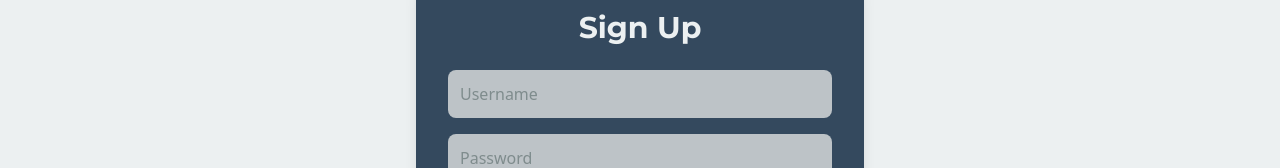
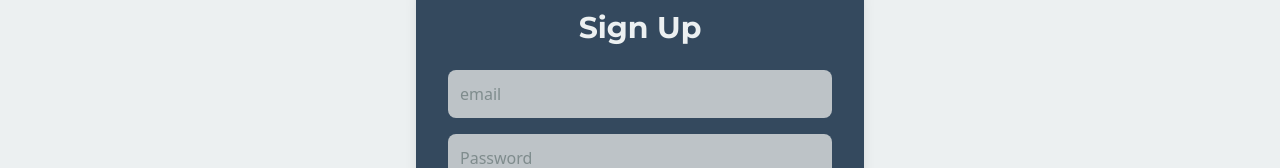
Before and after one commit to Pius-Donkor/e-commerce-vite, a React (Vite) app: page /signup in a window 1280 px wide. Shown: the part 280-448 px from the top of the page. Built offline with nearby package versions, Linux system fonts and the light colour scheme.

Commit message:
Update Signup.jsx

```diff
--- a/src/features/Authentication/Signup.jsx
+++ b/src/features/Authentication/Signup.jsx
@@ -1,20 +1,27 @@
 import { useState } from "react";
 import toast from "react-hot-toast";
+import { useNavigate } from "react-router-dom";
+import { generateId } from "../../helper";
 
 export default function Signup() {
-  const [username, setUsername] = useState("");
+  const [email, setEmail] = useState("");
   const [password, setPassword] = useState("");
-
+  const navigate = useNavigate();
   const handleSignup = () => {
     const users = JSON.parse(localStorage.getItem("users")) || [];
-    const userExists = users.some((user) => user.username === username);
+    const userExists = users.some((user) => user.email === email);
 
     if (userExists) {
-      toast.error("Username already exists!");
+      toast.error("email already exists!");
     } else {
-      users.push({ username, password });
+      users.push({ user_id: generateId(), email, password });
       localStorage.setItem("users", JSON.stringify(users));
+      localStorage.setItem(
+        "currentUser",
+        JSON.stringify({ user_id: generateId(), email, password })
+      );
       toast.success("Signup successful! You can now log in.");
+      navigate(-1);
     }
   };
 
@@ -27,9 +34,9 @@ export default function Signup() {
         <div className="space-y-4">
           <input
             type="text"
-            placeholder="Username"
-            value={username}
-            onChange={(e) => setUsername(e.target.value)}
+            placeholder="email"
+            value={email}
+            onChange={(e) => setEmail(e.target.value)}
             className="w-full p-3 rounded-lg bg-lightGray text-charcoal placeholder-darkGray focus:outline-none focus:ring-2 focus:ring-emeraldGreen transition-all duration-300"
           />
           <input
```
